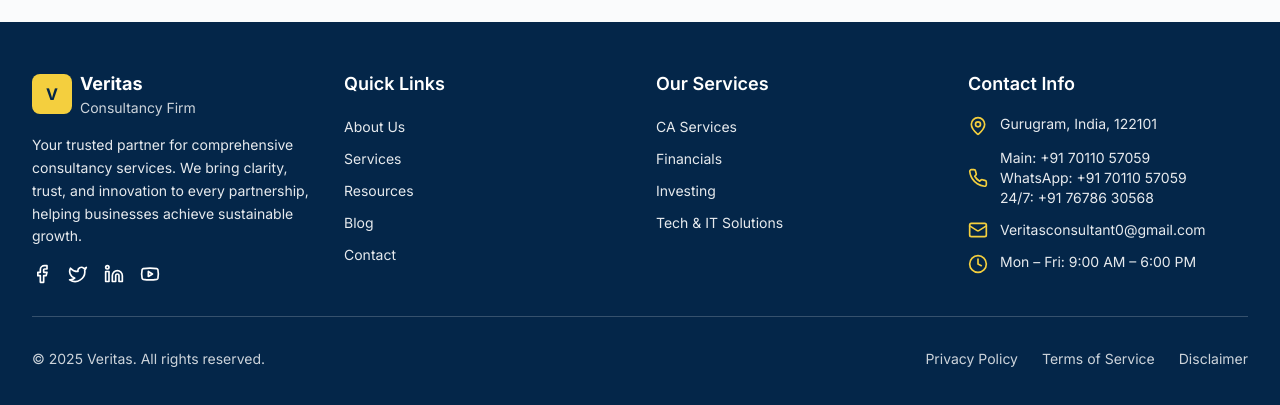
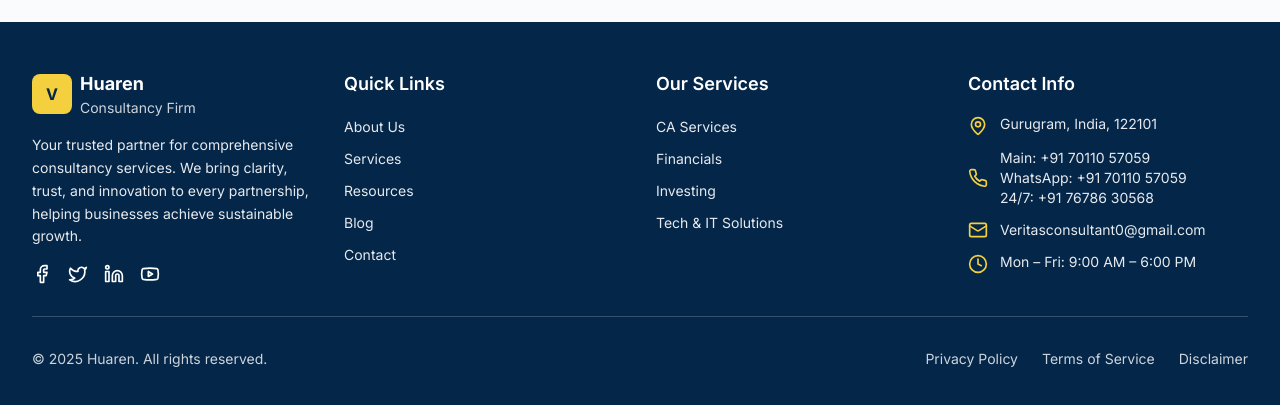
Before and after one commit to Zyvrix/Huaren_Consultancy, a React (Vite) app: page / in a window 1280 px wide. Shown: the part 5668-6073 px from the top of the page. Built offline with nearby package versions, Linux system fonts and the light colour scheme.

Commit message:
Refactor: Rename Veritas to Huaren

```diff
--- a/index.html
+++ b/index.html
@@ -3,7 +3,7 @@
   <head>
     <meta charset="UTF-8" />
     <meta name="viewport" content="width=device-width, initial-scale=1.0" />
-    <title>Veritas - Trusted Chartered Accountancy & Financial Advisory</title>
+    <title>Huaren - Trusted Chartered Accountancy & Financial Advisory</title>
     <link rel="icon" href="/favicon.ico" type="image/x-icon">
     <link rel="shortcut icon" href="/favicon.ico" type="image/x-icon">
     <link rel="apple-touch-icon" href="/favicon.ico">
--- a/src/components/layout/Footer.tsx
+++ b/src/components/layout/Footer.tsx
@@ -39,7 +39,7 @@ const Footer = () => {
                 V
               </div>
               <div>
-                <div className="text-lg font-bold">Veritas</div>
+                <div className="text-lg font-bold">Huaren</div>
                 <div className="text-sm opacity-80">Consultancy Firm</div>
               </div>
             </div>
@@ -136,7 +136,7 @@ const Footer = () => {
         <div className="border-t border-primary-foreground/20 mt-8 pt-8">
           <div className="flex flex-col md:flex-row justify-between items-center">
             <p className="text-sm opacity-80">
-              © {currentYear} Veritas. All rights reserved.
+              © {currentYear} Huaren. All rights reserved.
             </p>
             <div className="flex space-x-6 mt-4 md:mt-0">
               <Link to="/privacy" className="text-sm opacity-80 hover:text-gold transition-colors">
--- a/src/components/layout/Navigation.tsx
+++ b/src/components/layout/Navigation.tsx
@@ -44,7 +44,7 @@ const Navigation = () => {
             <div className="flex items-center">
               <img
                 src="/src/assets/veritas-logo.jpg"
-                alt="Veritas Logo"
+                alt="Huaren Logo"
                 className="h-14 w-auto object-contain"
               />
             </div>
--- a/src/components/layout/Preloader.tsx
+++ b/src/components/layout/Preloader.tsx
@@ -39,7 +39,7 @@ const Preloader = () => {
           <div className="relative w-24 h-24 md:w-32 md:h-32 rounded-full overflow-hidden border-4 border-gold animate-spin-slow">
             <img
               src={veritasLogo}
-              alt="Veritas Logo"
+              alt="Huaren Logo"
               className="w-full h-full object-cover"
             />
           </div>
@@ -48,7 +48,7 @@ const Preloader = () => {
         {/* Loading Text */}
         <div className="text-center space-y-2">
           <h2 className="text-2xl md:text-3xl font-bold text-white animate-fade-in">
-            Veritas
+            Huaren
           </h2>
           <p className="text-gold text-sm md:text-base animate-fade-in">
             Loading Excellence...
--- a/src/pages/About.tsx
+++ b/src/pages/About.tsx
@@ -85,7 +85,7 @@ const About = () => {
         <div className="max-w-7xl mx-auto px-4 sm:px-6 lg:px-8 text-center">
           <h1 className="text-4xl md:text-5xl font-bold mb-6">Who We Are</h1>
           <p className="text-xl opacity-90 max-w-3xl mx-auto">
-            At Veritas, we believe in bringing clarity, trust, and innovation to every partnership.
+            At Huaren, we believe in bringing clarity, trust, and innovation to every partnership.
           </p>
         </div>
       </section>
@@ -98,7 +98,7 @@ const About = () => {
               <h2 className="text-3xl font-bold text-foreground mb-6">Our Story</h2>
               <div className="space-y-4 text-muted-foreground">
                 <p>
-                  Founded in 2025, Veritas is a modern consultancy firm dedicated to guiding businesses
+                  Founded in 2025, Huaren is a modern consultancy firm dedicated to guiding businesses
                   through every challenge with integrity and expertise.
                 </p>
                 <p>
@@ -107,7 +107,7 @@ const About = () => {
                 </p>
                 <p>
                   We combine strategic thinking, innovative solutions, and personalized support to help
-                  our clients achieve sustainable growth. At Veritas, your success is our mission, and
+                  our clients achieve sustainable growth. At Huaren, your success is our mission, and
                   your trust is our foundation.
                 </p>
                 <div className="pt-4">
--- a/src/pages/Contact.tsx
+++ b/src/pages/Contact.tsx
@@ -170,7 +170,7 @@ const Contact = () => {
                   <div>
                     <h3 className="text-lg font-semibold text-foreground mb-2">Office Address</h3>
                     <p className="text-muted-foreground">
-                      Veritas<br />
+                      Huaren<br />
                       Sec-69, Golden city of Gurgaon<br />
                       122102, Haryana<br />
                       India
--- a/src/pages/Services.tsx
+++ b/src/pages/Services.tsx
@@ -198,7 +198,7 @@ const Services = () => {
         <div className="max-w-7xl mx-auto px-4 sm:px-6 lg:px-8 text-center">
           <h1 className="text-4xl md:text-5xl font-bold mb-4">Services</h1>
           <p className="text-lg md:text-xl opacity-90 max-w-4xl mx-auto">
-            Veritas is a full-service accounting, tax, and business advisory firm. With our team of committed professionals,
+            Huaren is a full-service accounting, tax, and business advisory firm. With our team of committed professionals,
             uniquely positioned to produce outstanding results for clients with help of available resources, expertise and business insights.
           </p>
         </div>
```
